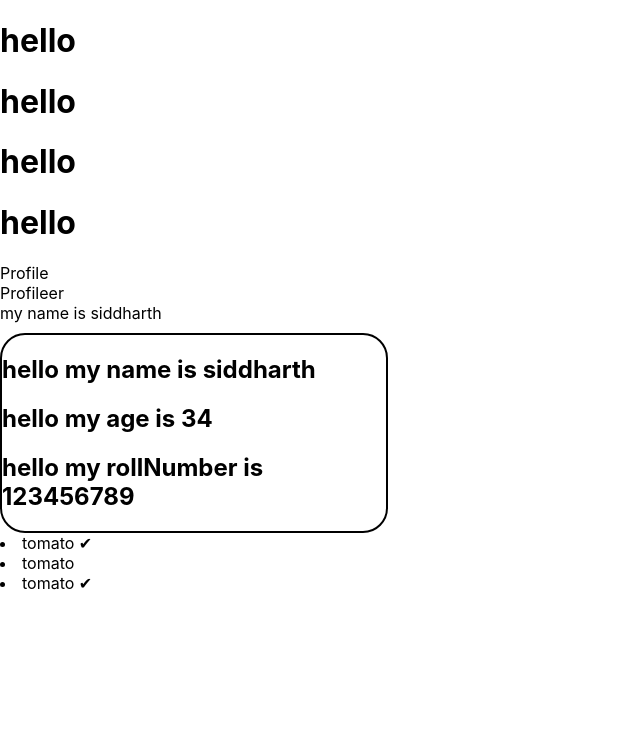
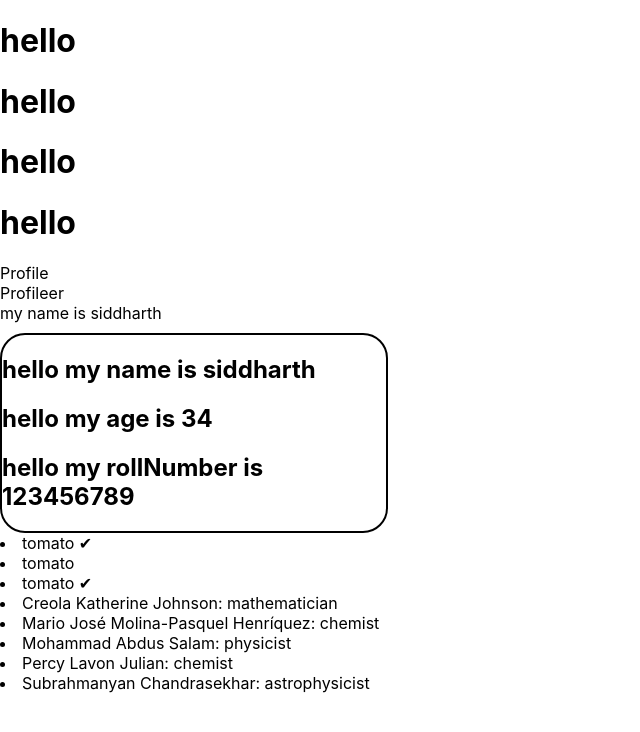
Before and after one commit to PRO0FESSOR/REACT-REV, a React (Create React App) app in the folder level_1/random/: page / in a window 1280 px wide. Shown: the top 732 px of the page, without its empty margins (0-640 px from the left). Built offline with nearby package versions, Linux system fonts and the light colour scheme.

Commit message:
renderlist

```diff
--- a/level_1/random/src/App.js
+++ b/level_1/random/src/App.js
@@ -5,6 +5,7 @@ import Profileer from './components/Profileer';
 import Namer from './components/Namer';
 import Propsconcept from './components/Propsconcept';
 import Conditions from './components/Conditions';
+import ResnderList from './components/ResnderList';
 
 
 
@@ -32,6 +33,7 @@ function App() {
     <Conditions name={'tomato'} isPacked={false} />
     <Conditions name={'tomato'} isPacked={true} />
 
+    <ResnderList/>
 
 
 
--- /dev/null
+++ b/level_1/random/src/components/ResnderList.jsx
@@ -0,0 +1,20 @@
+import React from 'react'
+
+const ResnderList = () => {
+
+    const people = [
+        'Creola Katherine Johnson: mathematician',
+        'Mario José Molina-Pasquel Henríquez: chemist',
+        'Mohammad Abdus Salam: physicist',
+        'Percy Lavon Julian: chemist',
+        'Subrahmanyan Chandrasekhar: astrophysicist'
+      ];
+
+  return (
+    <div>
+        {people.map(person => <li>{person}</li>)}
+    </div>
+  )
+}
+
+export default ResnderList
```
